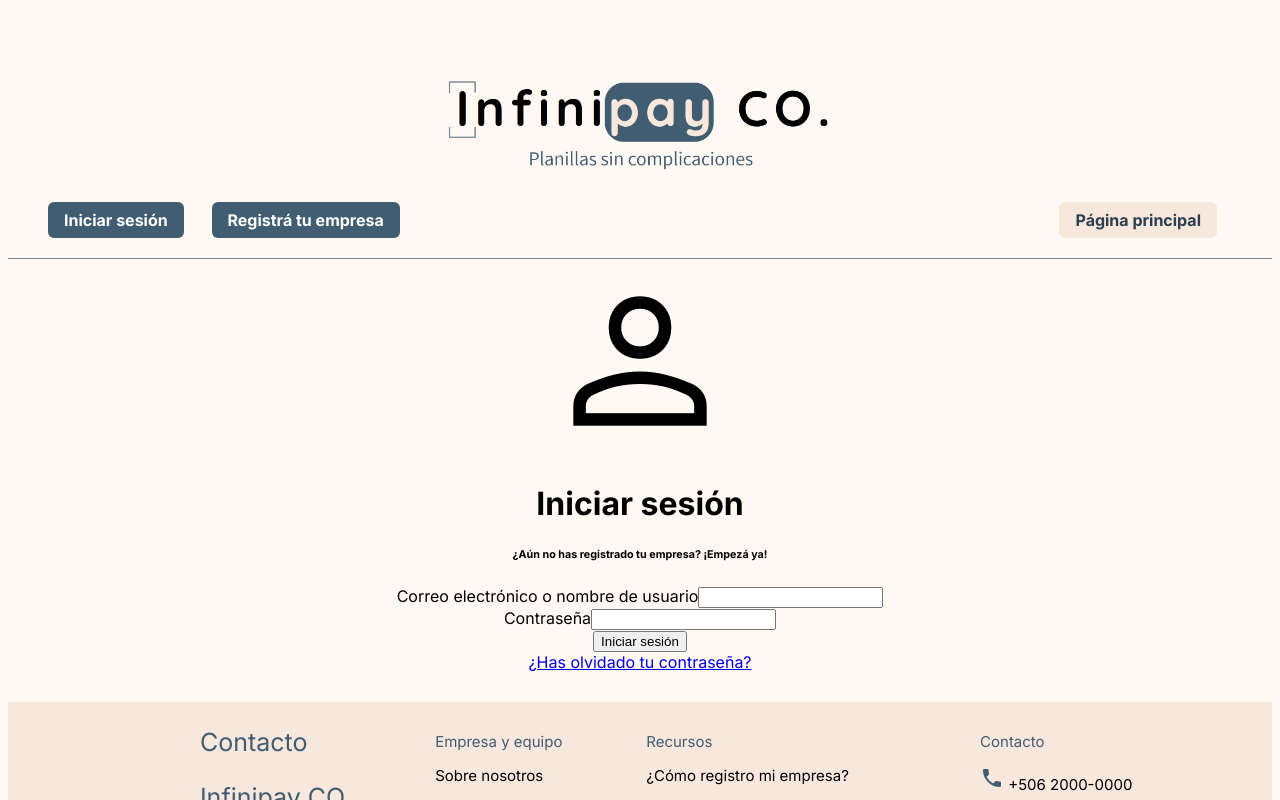
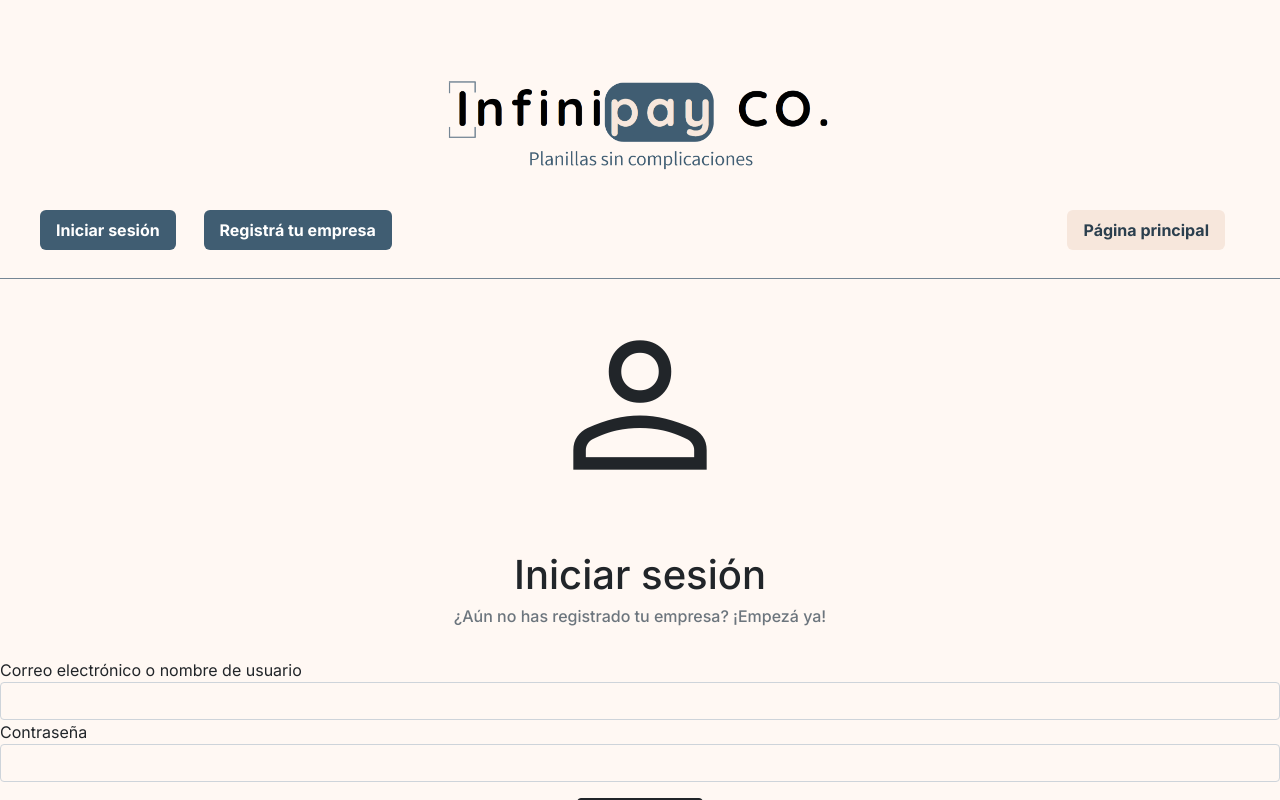
Before and after one commit to braunnymadrigal/Infinipay-CO, a Vue app in the folder front-end/: page /login_user in a window 1280 px wide. Shown: the top 800 px of the page. Built offline with nearby package versions, Linux system fonts and the light colour scheme.

Commit message:
El contenido HTML del componente ha sido completamente estilizado utilizando bootstrap.

```diff
--- a/front-end/public/index.html
+++ b/front-end/public/index.html
@@ -10,6 +10,7 @@
     <link rel="stylesheet" href="https://cdnjs.cloudflare.com/ajax/libs/font-awesome/4.7.0/css/font-awesome.min.css">
     <link rel="stylesheet" href="https://fonts.googleapis.com/icon?family=Material+Icons">
     <link href="https://fonts.googleapis.com/css2?family=Material+Symbols+Outlined" rel="stylesheet" />
+    <link href="https://cdn.jsdelivr.net/npm/bootstrap@5.0.2/dist/css/bootstrap.min.css" rel="stylesheet" integrity="sha384-EVSTQN3/azprG1Anm3QDgpJLIm9Nao0Yz1ztcQTwFspd3yD65VohhpuuCOmLASjC" crossorigin="anonymous">
   </head>
   <body>
     <noscript>
--- a/front-end/src/components/LoginUser.vue
+++ b/front-end/src/components/LoginUser.vue
@@ -21,47 +21,49 @@
   </div>
 
   <!-- CONTENT -->
-  <div>
-    <div>
+  <div class="h-100 d-flex align-items-center justify-content-center bg-transparent">
+    <div class="card p-4 bg-transparent border-0" style="max-width: 600px; width: 100%">
       <span class="material-symbols-outlined" style="font-size:200px">person</span>
+    </div>
+  </div>
+  <div class="h-100 d-flex align-items-center justify-content-center bg-transparent">
+    <div class="card p-4 bg-transparent border-0" style="max-width: 600px; width: 100%">
+      <h1 class="font-weight-bold">Iniciar sesión</h1>
+      <h6 class="text-secondary">¿Aún no has registrado tu empresa? ¡Empezá ya!</h6>
     </div>
   </div>
   <div>
     <div>
-      <h1>Iniciar sesión</h1>
-      <h6>¿Aún no has registrado tu empresa? ¡Empezá ya!</h6>
-    </div>
-  </div>
-  <div>
-    <div>
-      <form @submit.prevent="startLogin">
-        <div>
+      <form @submit.prevent="startLogin" class="form">
+        <div class="form-group text-start">
           <label for="userId">Correo electrónico o nombre de usuario</label>
           <input
             v-model="user.userId"
             type="text"
+            class="form-control bg-transparent"
+            required
+          />
+        </div>
+        <div class="form-group text-start mb-3">
+          <label for="userPassword">Contraseña</label>
+          <input
+            v-model="user.userPassword"
+            type="password"
+            class="form-control bg-transparent"
             required
           />
         </div>
         <div>
-          <label for="userPassword">Contraseña</label>
-          <input
-            v-model="user.userPassword"
-            type="password"
-            required
-          />
-        </div>
-        <div>
-          <button type="submit">
+          <button type="submit" class="btn btn-dark btn-round">
             Iniciar sesión
           </button>
         </div>
       </form>
     </div>
   </div>
-  <div>
-    <div>
-      <a href="#">¿Has olvidado tu contraseña?</a>
+  <div class="h-100 d-flex align-items-center justify-content-center bg-transparent">
+    <div class="card p-4 bg-transparent border-0" style="max-width: 600px; width: 100%">
+      <a href="#" class="text-start">¿Has olvidado tu contraseña?</a>
     </div>
   </div>
 
```
